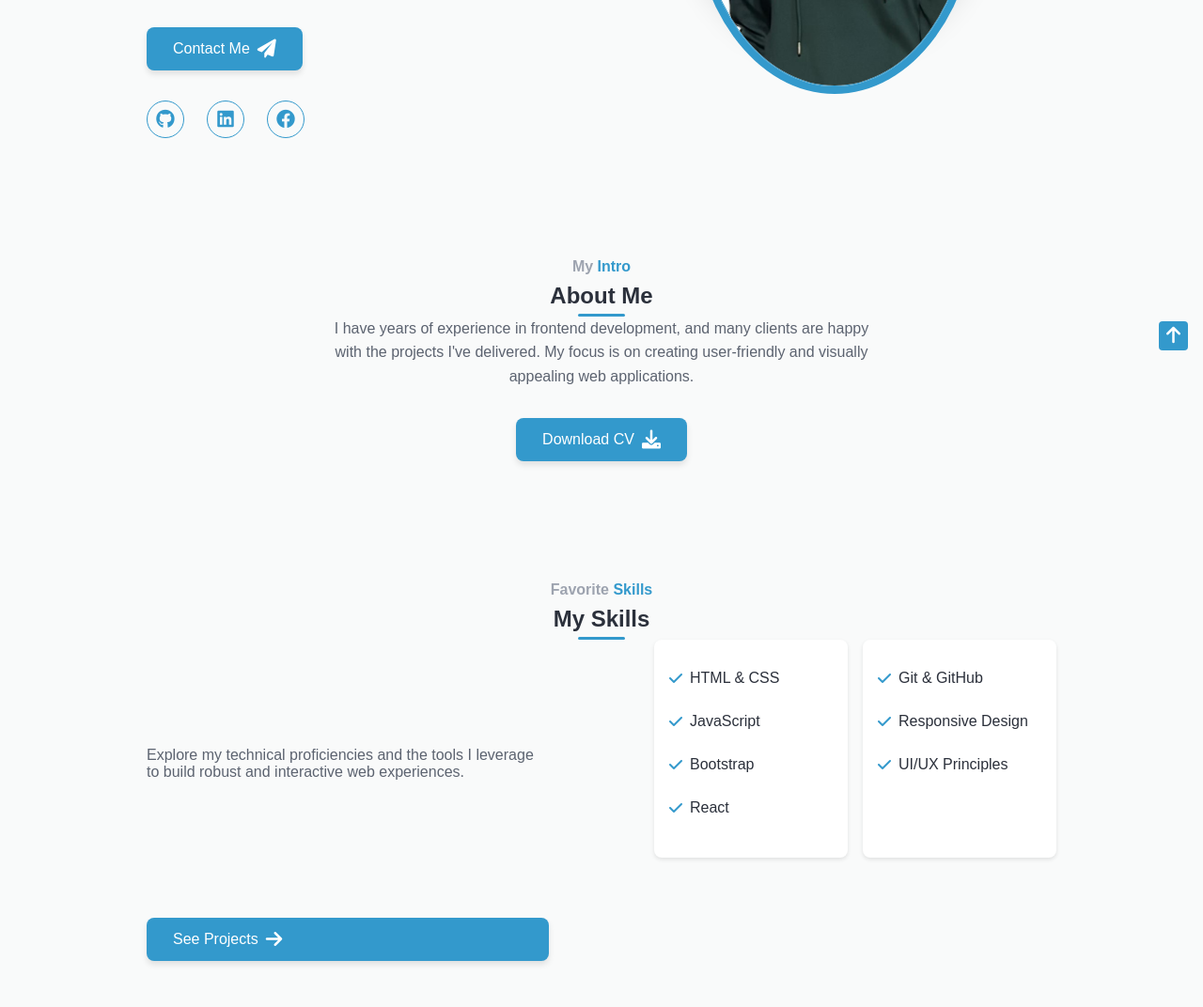
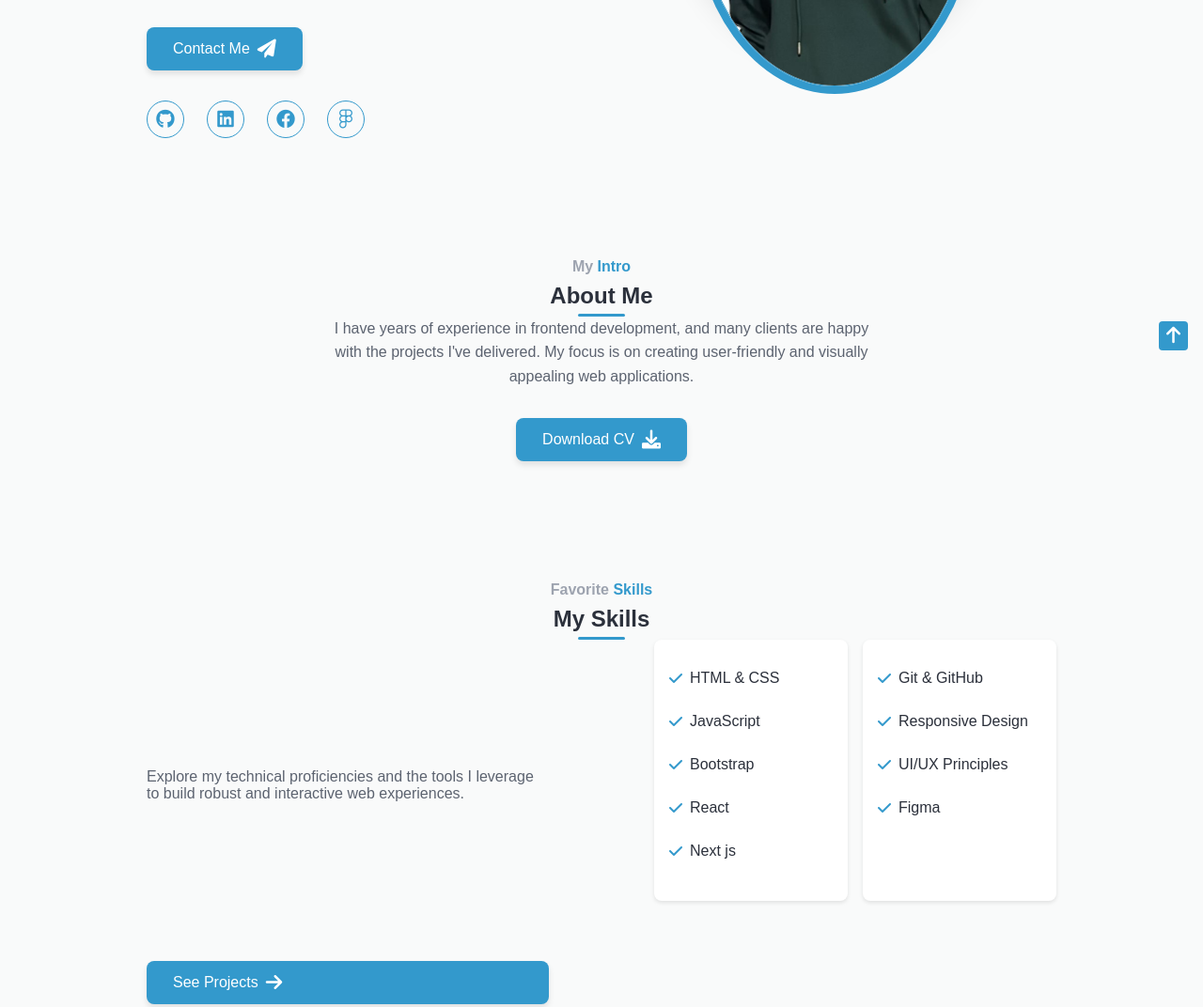
Before and after one commit to sarayoutest/portfolio-sara, a plain HTML site: page index.html in a window 1280 px wide. Shown: the part 587-1659 px from the top of the page at 94% size. Drawn offline with nearby package versions, Linux system fonts and the light colour scheme.

Commit message:
index.html

```diff
--- a/index.html
+++ b/index.html
@@ -83,6 +83,9 @@
                         <a href="https://www.facebook.com/share/8k8EEd9siiGjy7Bh/?mibextid=LQQJ4d" target="_blank" class="home__social-link" aria-label="Facebook Profile">
                             <i class="fab fa-facebook"></i>
                         </a>
+                     <a href="https://www.figma.com/proto/Sklg9OW8U7i4K2k3kX76au/Untitled?node-id=2003-1303&t=xyjpUsmIY89HVsCJ-1" target="_blank" class="home__social-link" aria-label="Figma Profile">
+                            <i class="fab fa-figma"></i>
+                        </a>
                     </div>
                 </div>
                 <div class="home__image">
@@ -116,11 +119,13 @@
                         <li class="skills__item">JavaScript</li>
                         <li class="skills__item">Bootstrap</li>
                         <li class="skills__item">React</li>
+                        <li class="skills__item">Next js</li>
                     </ul>
                     <ul class="skills__group">
                         <li class="skills__item">Git & GitHub</li>
                         <li class="skills__item">Responsive Design</li>
                         <li class="skills__item">UI/UX Principles</li>
+                     <li class="skills__item">Figma</li>
                     </ul>
                 </div>
                 <a href="#projects" class="button button--flex">See Projects <i class="fas fa-arrow-right button__icon"></i></a>
```
